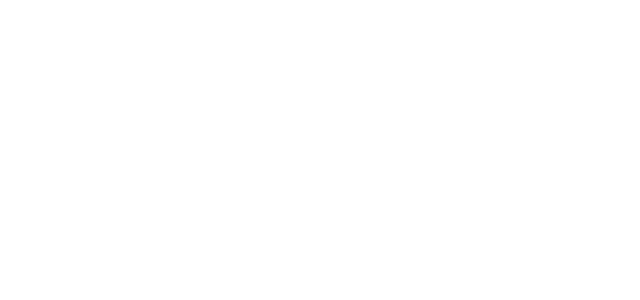
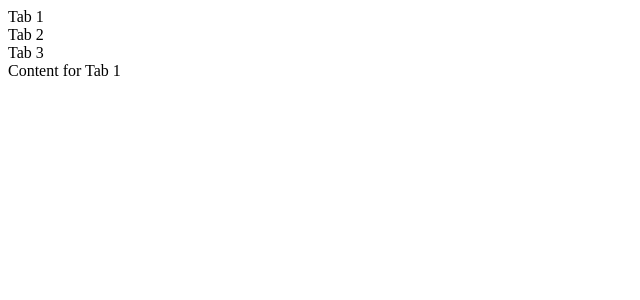
Before and after one commit to acciojob/react-composition-1-AchintyaG, a React app: page / in a window 1280 px wide. Shown: the top 300 px of the page, without its empty margins (0-640 px from the left). Built offline with nearby package versions, Linux system fonts and the light colour scheme.

Commit message:
handledTabs

```diff
--- a/src/components/App.js
+++ b/src/components/App.js
@@ -1,11 +1,18 @@
 
-import React from "react";
+import React,{useState} from "react";
 import './../styles/App.css';
+import Tabs from "./Tabs";
 
 const App = () => {
+  const tabs = [
+    { title: 'Tab 1', content: 'Content for Tab 1' },
+    { title: 'Tab 2', content: 'Content for Tab 2' },
+    { title: 'Tab 3', content: 'Content for Tab 3' },
+  ];
+
   return (
-    <div>
-        {/* Do not remove the main div */}
+    <div className="app-container">
+      <Tabs tabs={tabs} />
     </div>
   )
 }
--- /dev/null
+++ b/src/components/Tabs.js
@@ -0,0 +1,30 @@
+import React, { useState } from 'react';
+
+const Tabs = ({ tabs }) => {
+  const [activeTab, setActiveTab] = useState(0);
+
+  const handleTabClick = (index) => {
+    setActiveTab(index);
+  };
+
+  return (
+    <div className="tabs-container">
+      <div className="tabs-list">
+        {tabs.map((tab, index) => (
+          <div
+            key={index}
+            className={`tab-item ${index === activeTab ? 'active' : ''}`}
+            onClick={() => handleTabClick(index)}
+          >
+            {tab.title}
+          </div>
+        ))}
+      </div>
+      <div className="tab-content">
+        {tabs[activeTab].content}
+      </div>
+    </div>
+  );
+};
+
+export default Tabs;
```
